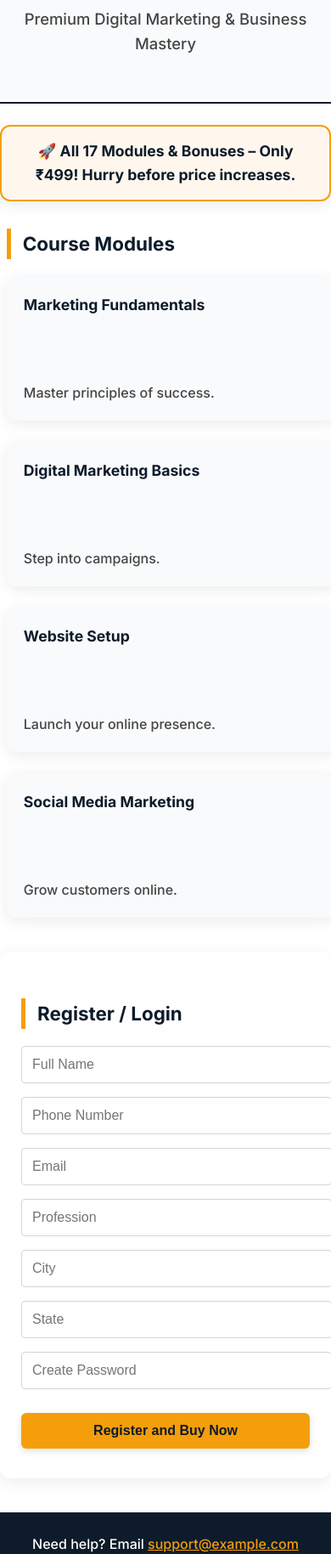
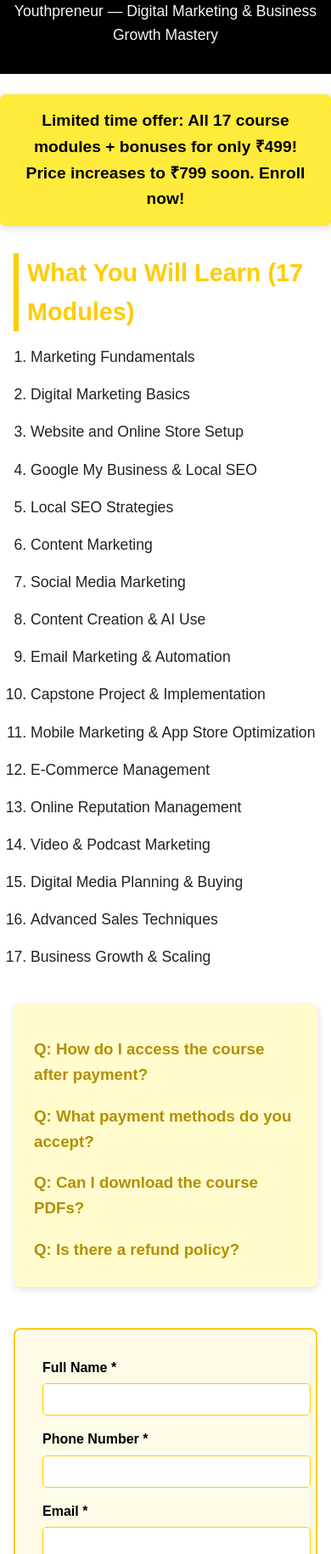
Before and after one commit to yuvapreneur/yuvapreneur123, a website: page index.html in a window 390 px wide. Shown: the part 171-2000 px from the top of the page at 85% size. Drawn offline with Linux system fonts and the light colour scheme.

Commit message:
index.html

```diff
--- a/index.html
+++ b/index.html
@@ -1,212 +1,273 @@
 <!DOCTYPE html>
 <html lang="en">
 <head>
-  <meta charset="UTF-8"/>
-  <meta name="viewport" content="width=device-width, initial-scale=1"/>
-  <title>ThatCourse – Youthpreneur</title>
-  <link href="https://fonts.googleapis.com/css2?family=Inter:wght@500;700&family=Roboto:wght@400;600&display=swap" rel="stylesheet">
+<meta charset="UTF-8" />
+<meta name="viewport" content="width=device-width, initial-scale=1" />
+<title>ThatCourse We Made Today – Youthpreneur</title>
 <style>
-    :root {
-      --navy: #0D1B2A;
-      --gold: #F59E0B;
-      --gold-dark: #D97706;
-      --white: #FFFFFF;
-      --gray-bg: #F8FAFC;
-      --text: #2E2E2E;
-      --shadow: 0 4px 18px rgba(0,0,0,0.08);
-    }
-
   body {
-      font-family: 'Inter','Roboto',sans-serif;
-      background: var(--white);
-      color: var(--text);
+    font-family: Arial, sans-serif;
     margin: 0; padding: 0;
+    background: #fff;
+    color: #222;
     line-height: 1.6;
   }
-
-    /* Sticky CTA */
-    .sticky-cta {
-      position: sticky;
-      top: 0; z-index:1000;
-      background: var(--navy);
-      color: var(--white);
+  header {
+    background: #000;
+    padding: 2rem 1rem;
     text-align: center;
-      padding: 12px;
-      font-weight: 700;
-      font-size: 1.05rem;
-      letter-spacing: 0.3px;
-    }
-    .sticky-cta span {
-      background: var(--gold);
-      color: var(--navy);
-      padding: 6px 14px;
-      border-radius: 20px;
-      margin-left: 10px;
-    }
-
-    /* Header */
-    header {
-      background: var(--gray-bg);
-      text-align: center;
-      padding: 3rem 1rem 2.2rem 1rem;
-      border-bottom: 2px solid var(--navy);
   }
   header h1 {
-      color: var(--navy);
-      font-size: 2.4rem;
-      margin: 0 0 12px 0;
-      font-weight: 800;
+    color: #ffcc00;
+    margin: 0 0 0.3rem 0;
+    font-size: 2.6rem;
+    letter-spacing: 2px;
   }
   header p {
-      color: #444;
-      font-size: 1.15rem;
+    color: #f5f5f5;
+    font-size: 1.1rem;
+    margin: 0;
   }
-
-    /* Urgency */
   .urgency {
-      color: var(--navy);
-      background: #fff7ed;
+    background: #ffeb3b;
+    color: #000;
+    max-width: 700px;
+    margin: 1.5rem auto;
+    padding: 1rem;
     font-weight: 700;
-      font-size: 1.1rem;
+    font-size: 1.2rem;
+    border-radius: 6px;
     text-align: center;
-      border-radius: 12px;
-      margin: 25px auto;
-      padding: 15px;
-      max-width: 650px;
-      border: 2px solid var(--gold);
-      box-shadow: var(--shadow);
+    box-shadow: 1px 2px 8px rgba(0,0,0,0.15);
   }
-
-    /* Container */
-    .container {
-      width: 100%;
-      max-width: 960px;
-      margin: 32px auto;
-      padding: 0 2vw;
+  main {
+    max-width: 900px;
+    margin: 2rem auto;
+    padding: 0 1rem;
   }
   h2 {
-      color: var(--navy);
-      font-weight: 800;
-      font-size: 1.4rem;
-      border-left: 5px solid var(--gold);
-      padding-left: 14px;
-      margin: 30px 0 20px 0;
+    color: #ffcc00;
+    border-left: 6px solid #ffcc00;
+    padding-left: 10px;
+    margin-bottom: 1rem;
+    font-weight: 700;
+    font-size: 1.8rem;
   }
-
-    /* Cards */
-    .grid {
-      display: grid;
-      grid-template-columns: repeat(auto-fit, minmax(250px, 1fr));
-      gap: 25px;
+  ol {
+    padding-left: 20px;
+    margin-bottom: 2.5rem;
   }
-    .card {
-      background: var(--gray-bg);
-      border-radius: 12px;
-      box-shadow: var(--shadow);
-      padding: 20px;
-      min-height: 130px;
-      display: flex;
-      flex-direction: column;
-      justify-content: space-between;
-      transition: transform 0.2s;
+  ol li {
+    margin-bottom: 1rem;
+    font-size: 1.1rem;
   }
-    .card:hover { transform: translateY(-3px); }
-    .card h3 { color: var(--navy); font-size: 1.1rem; margin: 0 0 8px; }
-    .card .desc { color: #444; font-size: 1rem; }
-
-    /* CTA Buttons */
-    .cta-btn {
-      background: var(--gold);
-      color: var(--navy);
-      border: none;
-      border-radius: 6px;
-      padding: 12px;
-      margin-top: 12px;
+  section.qna {
+    background: #fffbcc;
+    padding: 1.3rem 1.5rem;
+    border-radius: 8px;
+    box-shadow: 1px 3px 8px rgba(0,0,0,0.12);
+    margin-bottom: 3rem;
+  }
+  section.qna h3 {
+    color: #b38f00;
+    margin-bottom: 0.5rem;
+    cursor: pointer;
+  }
+  section.qna p {
+    display: none;
+    margin-top: 0;
     font-size: 1rem;
+    color: #4a4600;
+    line-height: 1.4;
+  }
+  .form-container {
+    max-width: 450px;
+    margin: 0 auto 4rem;
+    padding: 2rem;
+    border: 2px solid #ffcc00;
+    border-radius: 8px;
+    background: #fffbe6;
+  }
+  label {
+    display: block;
     font-weight: 700;
-      cursor: pointer;
+    margin-bottom: 6px;
+    color: #000;
+  }
+  input[type=text], input[type=tel], input[type=email], input[type=password] {
     width: 100%;
-      box-shadow: 0 3px 8px rgba(0,0,0,0.12);
-      transition: background 0.2s;
-    }
-    .cta-btn:hover { background: var(--gold-dark); }
-
-    /* Form */
-    .form-card {
-      background: var(--white);
-      box-shadow: var(--shadow);
-      border-radius: 12px;
-      max-width: 420px;
-      margin: 40px auto;
-      padding: 25px;
-    }
-    .form-group { margin-bottom: 16px; }
-    .form-group input {
-      width: 100%;
-      padding: 12px;
-      font-size: 1rem;
-      border: 1.4px solid #d1d5db;
-      border-radius: 4px;
-      outline: none;
-      background: #fff;
-    }
-    .form-group input:focus {
-      border-color: var(--gold);
-      box-shadow: 0 0 0 2px rgba(245,158,11,0.25);
-    }
-    #message { text-align: center; color: var(--navy); font-weight: 700; margin-top: 10px; }
-
-    /* Footer */
-    footer {
-      background: var(--navy);
-      color: var(--white);
-      padding: 25px;
-      text-align: center;
+    padding: 9px 12px;
+    margin-bottom: 15px;
+    border: 1.5px solid #ffcc00;
+    border-radius: 5px;
     font-size: 1rem;
   }
-    .footer-link { color: var(--gold); text-decoration: underline; }
+  button {
+    background: #ffcc00;
+    border: none;
+    width: 100%;
+    padding: 12px 0;
+    font-weight: 900;
+    font-size: 1.3rem;
+    color: #000;
+    border-radius: 6px;
+    cursor: pointer;
+    transition: background 0.3s ease;
+  }
+  button:hover, button:focus {
+    background: #ddb700;
+  }
+  footer {
+    background: #000;
+    color: #999;
+    text-align: center;
+    padding: 1.75rem 1rem;
+    font-size: 0.9rem;
+    letter-spacing: 0.05em;
+  }
+  footer a {
+    color: #ffcc00;
+    text-decoration: none;
+    font-weight: 700;
+  }
+  footer a:hover {
+    text-decoration: underline;
+  }
 </style>
 </head>
 <body>
-  <div class="sticky-cta">
-    Enroll Now – Limited Offer! <span>₹499</span>
+
+<header>
+  <h1>ThatCourse We Made Today</h1>
+  <p>Youthpreneur — Digital Marketing & Business Growth Mastery</p>
+</header>
+
+<div class="urgency" role="alert" aria-live="polite">
+  Limited time offer: All 17 course modules + bonuses for only ₹499! Price increases to ₹799 soon. Enroll now!
 </div>
 
-  <header>
-    <h1>ThatCourse</h1>
-    <p>Premium Digital Marketing & Business Mastery</p>
-  </header>
+<main>
+  <h2>What You Will Learn (17 Modules)</h2>
+  <ol>
+    <li>Marketing Fundamentals</li>
+    <li>Digital Marketing Basics</li>
+    <li>Website and Online Store Setup</li>
+    <li>Google My Business & Local SEO</li>
+    <li>Local SEO Strategies</li>
+    <li>Content Marketing</li>
+    <li>Social Media Marketing</li>
+    <li>Content Creation & AI Use</li>
+    <li>Email Marketing & Automation</li>
+    <li>Capstone Project & Implementation</li>
+    <li>Mobile Marketing & App Store Optimization</li>
+    <li>E-Commerce Management</li>
+    <li>Online Reputation Management</li>
+    <li>Video & Podcast Marketing</li>
+    <li>Digital Media Planning & Buying</li>
+    <li>Advanced Sales Techniques</li>
+    <li>Business Growth & Scaling</li>
+  </ol>
 
-  <div class="urgency">
-    🚀 All 17 Modules & Bonuses – Only ₹499! Hurry before price increases.
-  </div>
+  <section class="qna" aria-label="Frequently Asked Questions">
+    <h3 tabindex="0">Q: How do I access the course after payment?</h3>
+    <p>The course materials will be accessible immediately after successful payment via your registered account.</p>
 
-  <div class="container">
-    <h2>Course Modules</h2>
-    <div class="grid">
-      <div class="card"><h3>Marketing Fundamentals</h3><div class="desc">Master principles of success.</div></div>
-      <div class="card"><h3>Digital Marketing Basics</h3><div class="desc">Step into campaigns.</div></div>
-      <div class="card"><h3>Website Setup</h3><div class="desc">Launch your online presence.</div></div>
-      <div class="card"><h3>Social Media Marketing</h3><div class="desc">Grow customers online.</div></div>
-    </div>
-  </div>
+    <h3 tabindex="0">Q: What payment methods do you accept?</h3>
+    <p>We accept all major debit/credit cards, UPI, and net banking via Razorpay gateway.</p>
 
-  <form class="form-card">
-    <h2>Register / Login</h2>
-    <div class="form-group"><input type="text" placeholder="Full Name"></div>
-    <div class="form-group"><input type="tel" placeholder="Phone Number"></div>
-    <div class="form-group"><input type="email" placeholder="Email"></div>
-    <div class="form-group"><input type="text" placeholder="Profession"></div>
-    <div class="form-group"><input type="text" placeholder="City"></div>
-    <div class="form-group"><input type="text" placeholder="State"></div>
-    <div class="form-group"><input type="password" placeholder="Create Password"></div>
-    <button class="cta-btn">Register and Buy Now</button>
-    <div id="message"></div>
+    <h3 tabindex="0">Q: Can I download the course PDFs?</h3>
+    <p>Yes, once enrolled, you can download the PDF modules directly from your account.</p>
+
+    <h3 tabindex="0">Q: Is there a refund policy?</h3>
+    <p>We offer refunds within 7 days of purchase if you are unsatisfied with the course.</p>
+  </section>
+
+  <section class="form-container">
+    <form id="registerForm" autocomplete="off" aria-label="Registration Form">
+      <label for="name">Full Name *</label>
+      <input id="name" type="text" required />
+
+      <label for="phone">Phone Number *</label>
+      <input id="phone" type="tel" required />
+
+      <label for="email">Email *</label>
+      <input id="email" type="email" required />
+
+      <label for="profession">Profession *</label>
+      <input id="profession" type="text" required />
+
+      <label for="city">City *</label>
+      <input id="city" type="text" required />
+
+      <label for="state">State *</label>
+      <input id="state" type="text" required />
+
+      <label for="password">Create Password *</label>
+      <input id="password" type="password" required />
+
+      <button type="submit" id="submitBtn">Submit</button>
     </form>
+  </section>
+</main>
 
 <footer>
-    Need help? Email <a href="mailto:support@example.com" class="footer-link">support@example.com</a>
-    <br>© 2025 Youthpreneur
+  Need Help? Contact us at <a href="mailto:yuvapreneur@gmail.com">yuvapreneur@gmail.com</a> or WhatsApp: +91-XXXXXXXXXX<br />
+  © 2025 Youthpreneur. All rights reserved.
 </footer>
+
+<script>
+  const razrpayPage = "https://rzp.io/rzp/rD8ThUeD";
+
+  document.getElementById("registerForm").addEventListener("submit", function (e) {
+    e.preventDefault();
+    // Change submit button text to Enroll Now
+    const submitBtn = document.getElementById("submitBtn");
+    submitBtn.textContent = "Enroll Now";
+    submitBtn.disabled = true;
+
+    // Collect form data for backend or future use
+    const formData = {
+      name: this.name.value,
+      phone: this.phone.value,
+      email: this.email.value,
+      profession: this.profession.value,
+      city: this.city.value,
+      state: this.state.value,
+      password: this.password.value
+    };
+
+    // Redirect to Razorpay payment page
+    window.location.href = razrpayPage;
+  });
+
+  // simulate product pdf download on redirect back
+  window.onload = () => {
+    if (
+      window.location.href === "https://www.yuvapreneur.in/" ||
+      window.location.href === "https://www.yuvapreneur.in/index.html"
+    ) {
+      // Create hidden link and trigger download
+      const link = document.createElement("a");
+      link.href = "your-course.pdf"; // Replace with your actual PDF path
+      link.download = "ThatCourse-Modules.pdf";
+      document.body.appendChild(link);
+      link.click();
+      link.remove();
+    }
+  };
+
+  // Accessibility: Q&A toggle
+  document.querySelectorAll(".qna h3").forEach((question) =>
+    question.addEventListener("click", () => {
+      const p = question.nextElementSibling;
+      if (p.style.display === "block") {
+        p.style.display = "none";
+      } else {
+        p.style.display = "block";
+      }
+    })
+  );
+</script>
+
 </body>
 </html>
```
Lines whose indentation alone changed are shown as unchanged.
